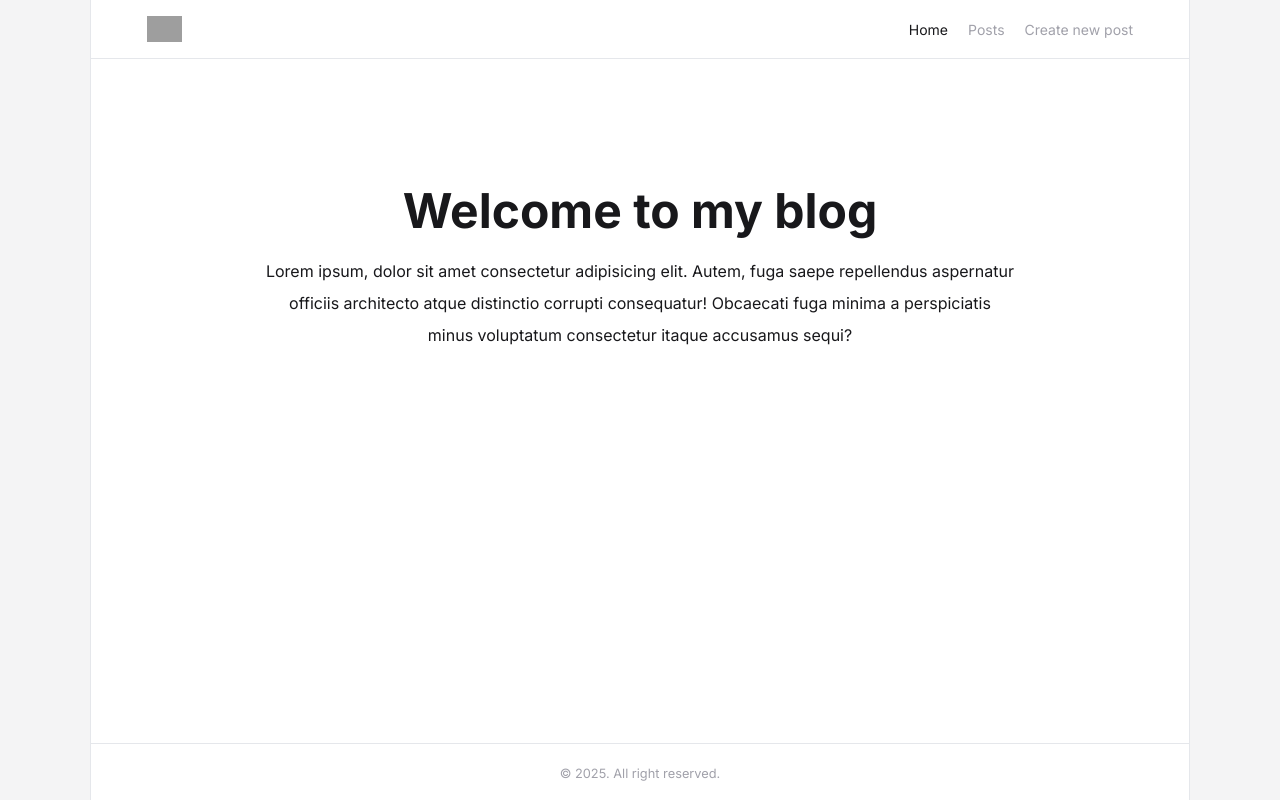
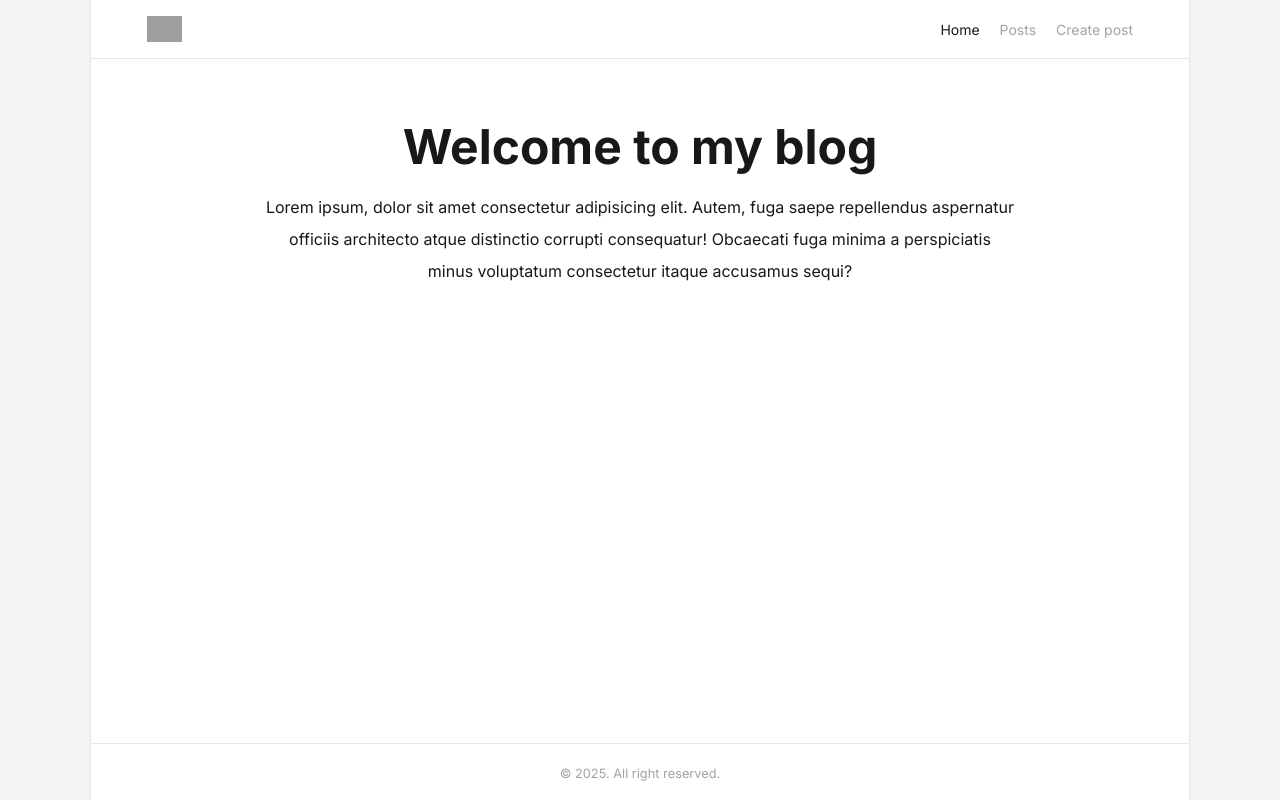
Before and after one commit to yucelsedat/next14-prisma-sqlite-CRUD, a Next.js app: page / in a window 1280 px wide. Built offline with nearby package versions, Linux system fonts and the light colour scheme; grey boxes are pictures that could not be loaded.

Commit message:
data fetching

```diff
--- a/src/app/page.tsx
+++ b/src/app/page.tsx
@@ -2,7 +2,7 @@
 
 export default function Home() {
   return (
-    <main className="text-center pt-32 px-5">
+    <main className="text-center pt-16 px-5">
       <h1 className="text-4xl md:text-5xl font-bold mb-5">Welcome to my blog</h1>
       <p className="max-w-[750px] mx-auto leading-8">Lorem ipsum, dolor sit amet consectetur adipisicing elit. Autem, fuga saepe repellendus aspernatur officiis architecto atque distinctio corrupti consequatur! Obcaecati fuga minima a perspiciatis minus voluptatum consectetur itaque accusamus sequi?</p>
     </main>
--- a/src/app/posts/page.tsx
+++ b/src/app/posts/page.tsx
@@ -1,12 +1,24 @@
+import Link from 'next/link'
 import React from 'react'
 
-export default function Posts() {
+export default async function Posts() {
+
+  const response = await fetch('https://dummyjson.com/posts?limit=10')
+  // const data = await response.json()
+  const data = await response.json()
+
   return (
-    <main className="text-center pt-32 px-5">
+    <main className="text-center pt-16 px-5">
       <h1 className="text-4xl md:text-5xl font-bold mb-5">All posts</h1>
-      <p className="max-w-[750px] mx-auto leading-8">
-
-      </p>
+      <ol className="max-w-[750px] mx-auto leading-8 ">
+        { data.posts.map(( post:any ) => (
+          <li key={post.id} className='hover:underline underline-offset-2'>
+            <Link href={`/posts/${post.id}`}>
+              {post.title}
+            </Link>
+          </li>
+        ))}
+      </ol>
     </main>
   )
 }
--- a/src/components/header.tsx
+++ b/src/components/header.tsx
@@ -7,7 +7,7 @@ import { usePathname } from "next/navigation";
 const navLinks = [
   { name: 'Home', href:'/'},
   { name: 'Posts', href:'/posts'},
-  { name: 'Create new post', href:'/create'},
+  { name: 'Create post', href:'/create-post'},
 ]
 
 export default function Header() {
--- /dev/null
+++ b/types.d.ts
@@ -0,0 +1,4 @@
+
+type Post = {
+
+}
```
